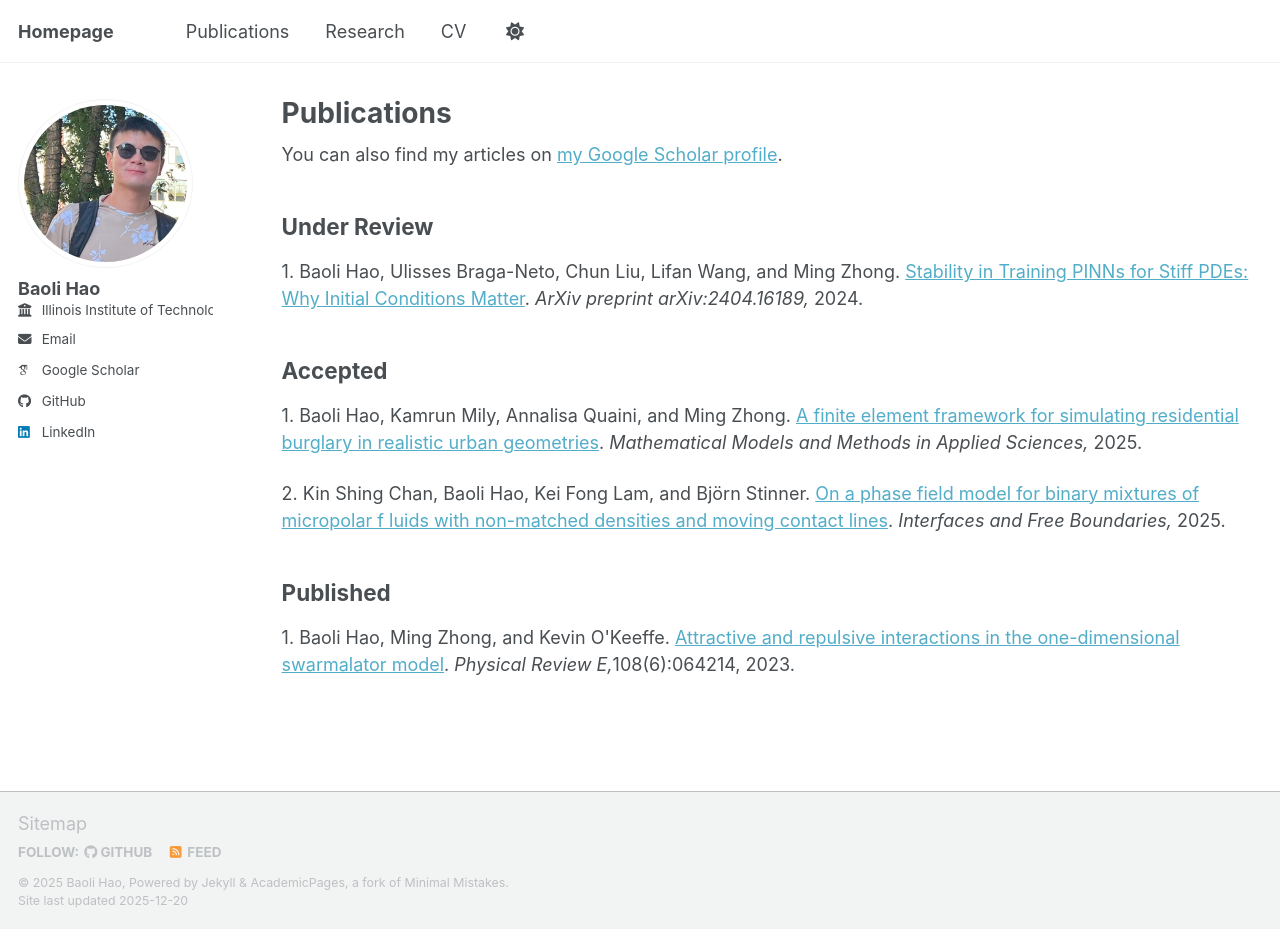
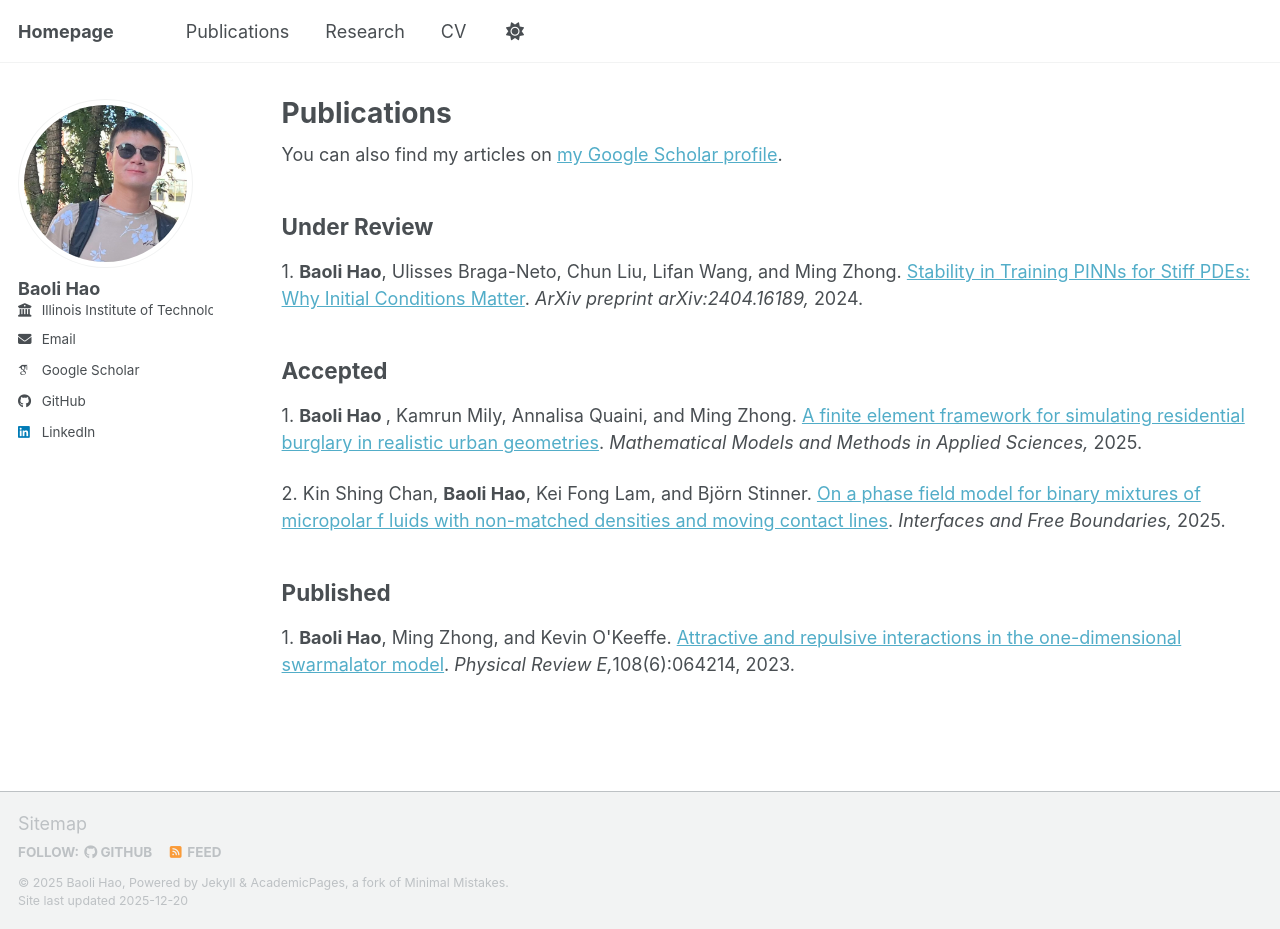
Before and after one commit to baolihao/baolihao.github.io, a Jekyll site: the page built from _pages/publications.html, in a window 1280 px wide and 929 px high. Built offline with Jekyll 4.4.1, drawn with Linux system fonts in a browser that asks for light colours; some web fonts are replaced; a script bundle is joined from its source files by our own code; library files that are not in the unit come from our copies.

```diff
--- a/_pages/publications.html
+++ b/_pages/publications.html
@@ -11,7 +11,7 @@ author_profile: true
 
 <h2>Under Review</h2>
 <p>
- 1.  Baoli Hao, Ulisses Braga-Neto, Chun Liu, Lifan Wang, and Ming Zhong.
+ 1.  <b>Baoli Hao</b>, Ulisses Braga-Neto, Chun Liu, Lifan Wang, and Ming Zhong.
   <a href = "https://arxiv.org/pdf/2404.16189">Stability in Training PINNs for Stiff PDEs: Why Initial Conditions Matter</a>.
   <i>ArXiv preprint arXiv:2404.16189,</i>
 2024.
@@ -19,14 +19,14 @@ author_profile: true
 
 <h2>Accepted</h2>
 <p>
- 1.  Baoli Hao, Kamrun Mily, Annalisa Quaini, and Ming Zhong.
+ 1.   <b>Baoli Hao </b>, Kamrun Mily, Annalisa Quaini, and Ming Zhong.
   <a href = "https://arxiv.org/pdf/2508.11055">A finite element framework for simulating residential burglary in realistic urban geometries</a>.
   <i>Mathematical Models and Methods in Applied Sciences,</i>
 2025.
 </p>
 
 <p>
- 2.  Kin Shing Chan, Baoli Hao, Kei Fong Lam, and Björn Stinner.
+ 2.  Kin Shing Chan,  <b>Baoli Hao</b>, Kei Fong Lam, and Björn Stinner.
   <a href = "https://arxiv.org/pdf/2504.21258">On a phase field model for binary mixtures of micropolar f luids with non-matched densities and moving contact lines</a>.
   <i>Interfaces and Free Boundaries,</i>
 2025.
@@ -34,7 +34,7 @@ author_profile: true
 
 <h2>Published</h2>
 <p>
- 1.  Baoli Hao, Ming Zhong, and Kevin O'Keeffe.
+ 1.   <b>Baoli Hao</b>, Ming Zhong, and Kevin O'Keeffe.
   <a href = "https://arxiv.org/pdf/2309.02342">Attractive and repulsive interactions in the one-dimensional swarmalator model</a>.
   <i>Physical Review E,</i>108(6):064214,
 2023.
```
